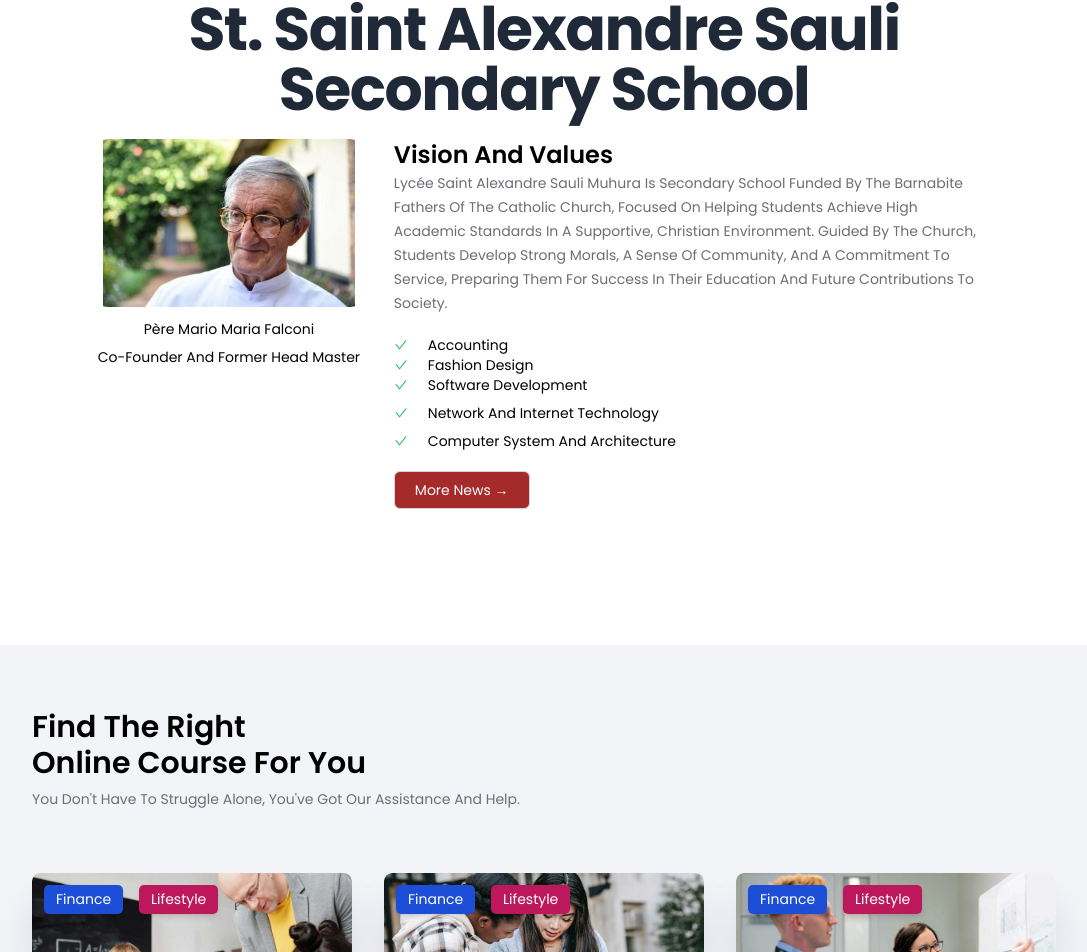
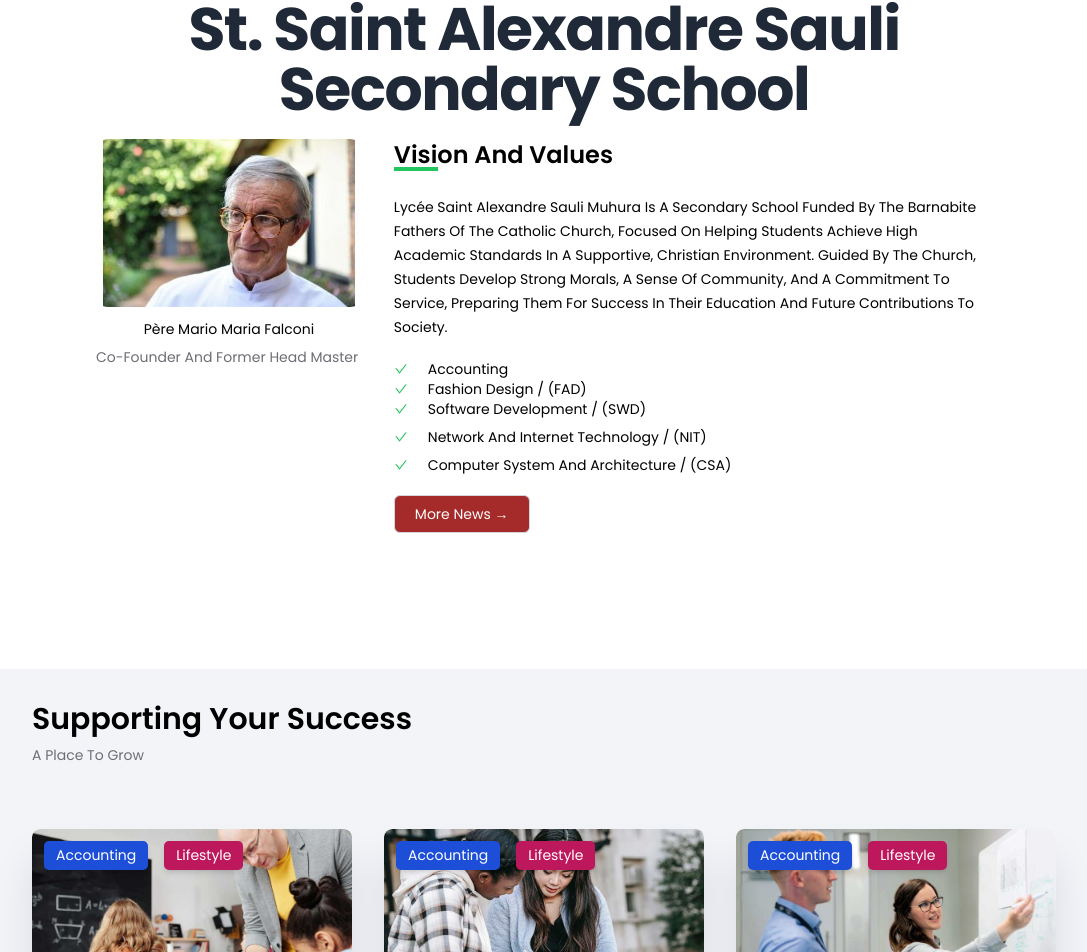
Before and after one commit to Deodate/Lyc-eSaintAlexandreSaulideMuhura, a React (Create React App) app in the folder LyceeSaintAlexandreSaulMuhura/: page / in a window 1280 px wide. Shown: the part 853-1805 px from the top of the page, without its empty margins (96-1183 px from the left). Built offline with nearby package versions, Linux system fonts and the light colour scheme.

Commit message:
Progress

```diff
--- a/LyceeSaintAlexandreSaulMuhura/src/index.css
+++ b/LyceeSaintAlexandreSaulMuhura/src/index.css
@@ -83,6 +83,10 @@ header .container {
   }
 }
 
+.text-crimson {
+  color: black;
+}
+
 .img {
   animation: moveLeftToRight 10s linear infinite alternate; /* Adjust the duration and timing function as needed */
 }
--- a/LyceeSaintAlexandreSaulMuhura/src/pages/About.jsx
+++ b/LyceeSaintAlexandreSaulMuhura/src/pages/About.jsx
@@ -42,40 +42,44 @@ export const AboutContent = () => {
       <div className='container flex md:flex-col'>
         <div className='left w-1/3 md:w-full mr-8 md:mr-0 relative'>
           <img src={aboutImg} alt='aboutImg' className=' rounded-xl' />
-          {/* <img src={aboutImgBanner} alt='aboutImg' className='rounded-xl absolute -bottom-14 -left-24 h-56 md:left-80' /> */}
+          {/* <img src={aboutImgBanner} alt='aboutImg' className='rounded-xl absolute -bottom-12 -left-24 h-56 md:left-80' /> */}
           <div className='img-group ml-24 mt-3'>
           </div>
           <span className='text-sm mt-2 block text-black text-center w-full'>Père Mario Maria Falconi</span>
-          <span className='text-sm mt-2 block text-black text-center w-full'>Co-founder and Former Head Master</span>
+          <span className='text-sm mt-2 block'>Co-founder and Former Head Master</span>
         </div>
         <div className='right w-3/4 md:w-full md:mt-16'>
           <div className='heading' style={{ width: '99%' }}>
-            <h1 className='text-2xl font-semibold text-black'>Vision and Values</h1>
-            <span className='text-sm mt-2 leading-6 w-full'> Lycée Saint Alexandre Sauli Muhura is Secondary school funded by the Barnabite Fathers of the Catholic Church, focused on helping students achieve high academic standards in a supportive, Christian environment. Guided by the Church, students develop strong morals, a sense of community, and a commitment to service, preparing them for success in their education and future contributions to society.</span>
+            <h1 className='text-2xl font-semibold text-black relative inline-block'>
+              Vision and Values
+              <span className='block w-1/5 h-1 bg-green-500 absolute left-0 bottom-0'></span>
+            </h1><br></br><br></br>
+            <span className='text-sm mt-2 leading-6 w-full text-crimson'>
+              Lycée Saint Alexandre Sauli Muhura is a secondary school funded by the Barnabite Fathers of the Catholic Church, focused on helping students achieve high academic standards in a supportive, Christian environment. Guided by the Church, students develop strong morals, a sense of community, and a commitment to service, preparing them for success in their education and future contributions to society.
+            </span>
             <ul className='my-5'>
               <li className='text-sm flex items-center gap-5 text-black'>
                 <AiOutlineCheck className='text-green-500' /> Accounting
               </li>
               <li className='text-sm flex items-center gap-5 text-black'>
-                <AiOutlineCheck className='text-green-500' /> Fashion Design
+                <AiOutlineCheck className='text-green-500' /> Fashion Design / (FAD)
+
               </li>
               <li className='text-sm flex items-center gap-5 text-black'>
-                <AiOutlineCheck className='text-green-500' /> Software Development
+                <AiOutlineCheck className='text-green-500' /> Software Development / (SWD)
               </li>
               <li className='text-sm flex items-center gap-5 my-2 text-black'>
-                <AiOutlineCheck className='text-green-500' /> Network and Internet Technology
+                <AiOutlineCheck className='text-green-500' /> Network and Internet Technology / (NIT)
               </li>
               <li className='text-sm flex items-center gap-5 text-black'>
-                <AiOutlineCheck className='text-green-500' /> Computer System and Architecture
+                <AiOutlineCheck className='text-green-500' /> Computer System and Architecture / (CSA)
               </li>
             </ul>
-
             <button style={{ backgroundColor: 'brown', color: 'white' }} className='px-5 py-2 border border-gray-300 rounded-md text-sm'>
               More News &rarr;
             </button>
           </div>
         </div>
-
       </div>
     </section>
   )
--- a/LyceeSaintAlexandreSaulMuhura/src/pages/Home.jsx
+++ b/LyceeSaintAlexandreSaulMuhura/src/pages/Home.jsx
@@ -32,7 +32,7 @@ export const HomeContent = () => {
           <div className='flex items-center justify-center md:flex-col'>
             <div className='left w-1/2 text-black md:w-full'>
               <h1 className='text-4xl leading-tight text-black font-semibold'>
-                Welcome To<br /> Lycée Saint Alexandre Sauli de Muhura <br />
+                Welcome To<br /> Lycée Saint Alexandre Sauli Muhura <br />
               </h1>
 
               <nav>
@@ -105,6 +105,7 @@ export const HomeContent = () => {
           </div>
         </div>
       </section>
+      {/* ©Copyright © 2024 Lycée Saint Alexandre Sauli Muhura. All rights reserved. | Privacy Policy | Cookies */}
     </>
   )
 }
--- a/LyceeSaintAlexandreSaulMuhura/src/pages/WhyLycee.jsx
+++ b/LyceeSaintAlexandreSaulMuhura/src/pages/WhyLycee.jsx
@@ -8,14 +8,13 @@ import { HiOutlineArrowNarrowRight } from "react-icons/hi"
 export const Courses = () => {
   return (
     <>
-      <section className='courses bg-[#F3F4F8] py-16 '>
+      <section className='courses bg-[#F3F4F8] py-8 '>
         <div className='w-4/5 m-auto'>
           <div className='heading mb-16'>
             <h1 className='text-3xl font-semibold text-black'>
-              Find The Right <br />
-              Online Course For You
+            Supporting Your Success <br />
             </h1>
-            <span className='text-sm mt-2 block'>you don't have to struggle alone, you've got our assistance and help.</span>
+            <span className='text-sm mt-2 block'>A Place to Grow</span>
           </div>
           <div className='grid grid-cols-3 gap-8 md:grid-cols-1'>
             {courses.map((item) => (
@@ -23,7 +22,7 @@ export const Courses = () => {
                 <div className='images rounded-t-lg relative overflow-hidden h-40 w-ful'>
                   <img src={item.cover} alt='' className='rounded-t-lg object-cover w-full h-full transition ease-in-out delay-150 cursor-pointer hover:scale-125 duration-300' />
                   <div className='categ flex gap-4 absolute top-0 m-3'>
-                    <span className='text-[14px] bg-blue-700 p-1 px-3 text-white rounded-[5px] shadow-md'>Finance</span>
+                    <span className='text-[14px] bg-blue-700 p-1 px-3 text-white rounded-[5px] shadow-md'>Accounting</span>
                     <span className='text-[14px] bg-pink-700 p-1 px-3 text-white rounded-[5px] shadow-md'>Lifestyle</span>
                   </div>
                 </div>
```
